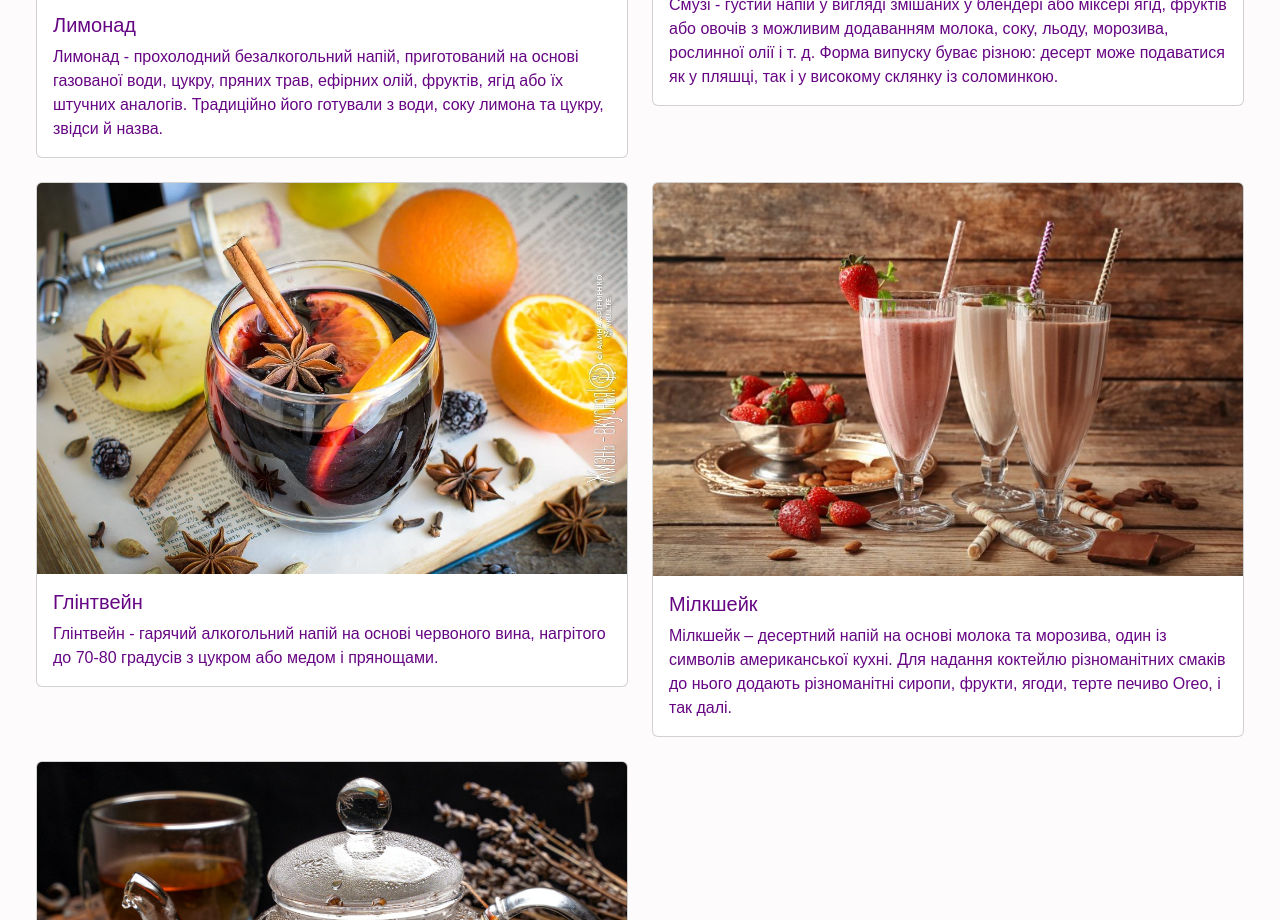
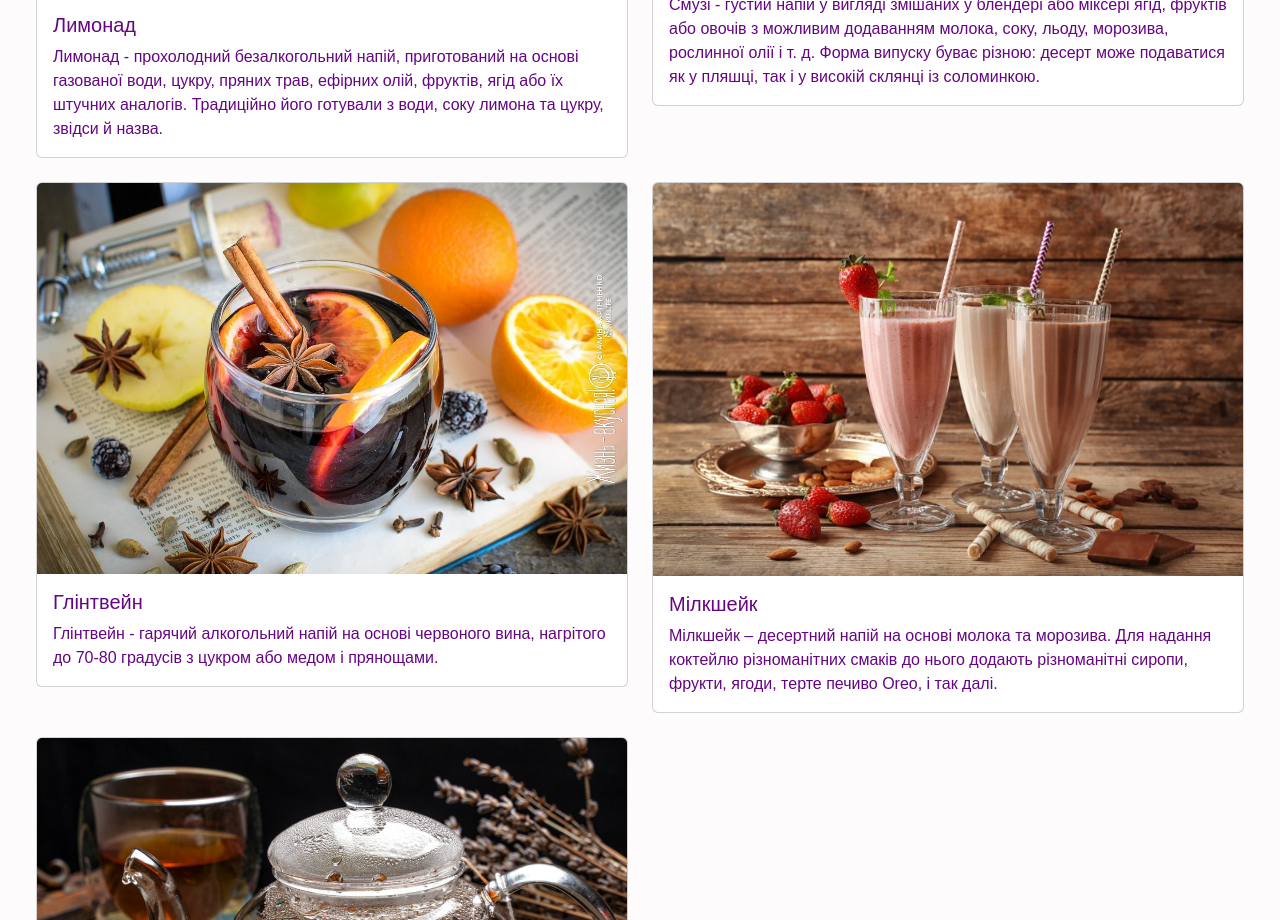
Before and after one commit to ValeriaKorobchits/drinks, a plain HTML site: page index.html in a window 1280 px wide. Shown: the part 1347-2267 px from the top of the page. Drawn offline with nearby package versions, Linux system fonts and the light colour scheme.

Commit message:
Update index.html

```diff
--- a/index.html
+++ b/index.html
@@ -67,7 +67,7 @@
                     <img src="img/smuzi.jpg" class="card-img-top" alt="...">
                     <div class="card-body">
                       <h5 class="card-title">Смузі</h5>
-                      <p class="card-text">Смузі - густий напій у вигляді змішаних у блендері або міксері ягід, фруктів або овочів з можливим додаванням молока, соку, льоду, морозива, рослинної олії і т. д. Форма випуску буває різною: десерт може подаватися як у пляшці, так і у високому склянку із соломинкою.</p>
+                      <p class="card-text">Смузі - густий напій у вигляді змішаних у блендері або міксері ягід, фруктів або овочів з можливим додаванням молока, соку, льоду, морозива, рослинної олії і т. д. Форма випуску буває різною: десерт може подаватися як у пляшці, так і у високій склянці із соломинкою.</p>
                     </div>
                   </div>
                 </div>
@@ -85,7 +85,7 @@
                     <img src="img/milkshake.jpg" class="card-img-top" alt="...">
                     <div class="card-body">
                       <h5 class="card-title">Мілкшейк</h5>
-                      <p class="card-text">Мілкшейк – десертний напій на основі молока та морозива, один із символів американської кухні. Для надання коктейлю різноманітних смаків до нього додають різноманітні сиропи, фрукти, ягоди, терте печиво Oreo, і так далі.</p>
+                      <p class="card-text">Мілкшейк – десертний напій на основі молока та морозива. Для надання коктейлю різноманітних смаків до нього додають різноманітні сиропи, фрукти, ягоди, терте печиво Oreo, і так далі.</p>
                     </div>
                   </div>
                 </div>
```
